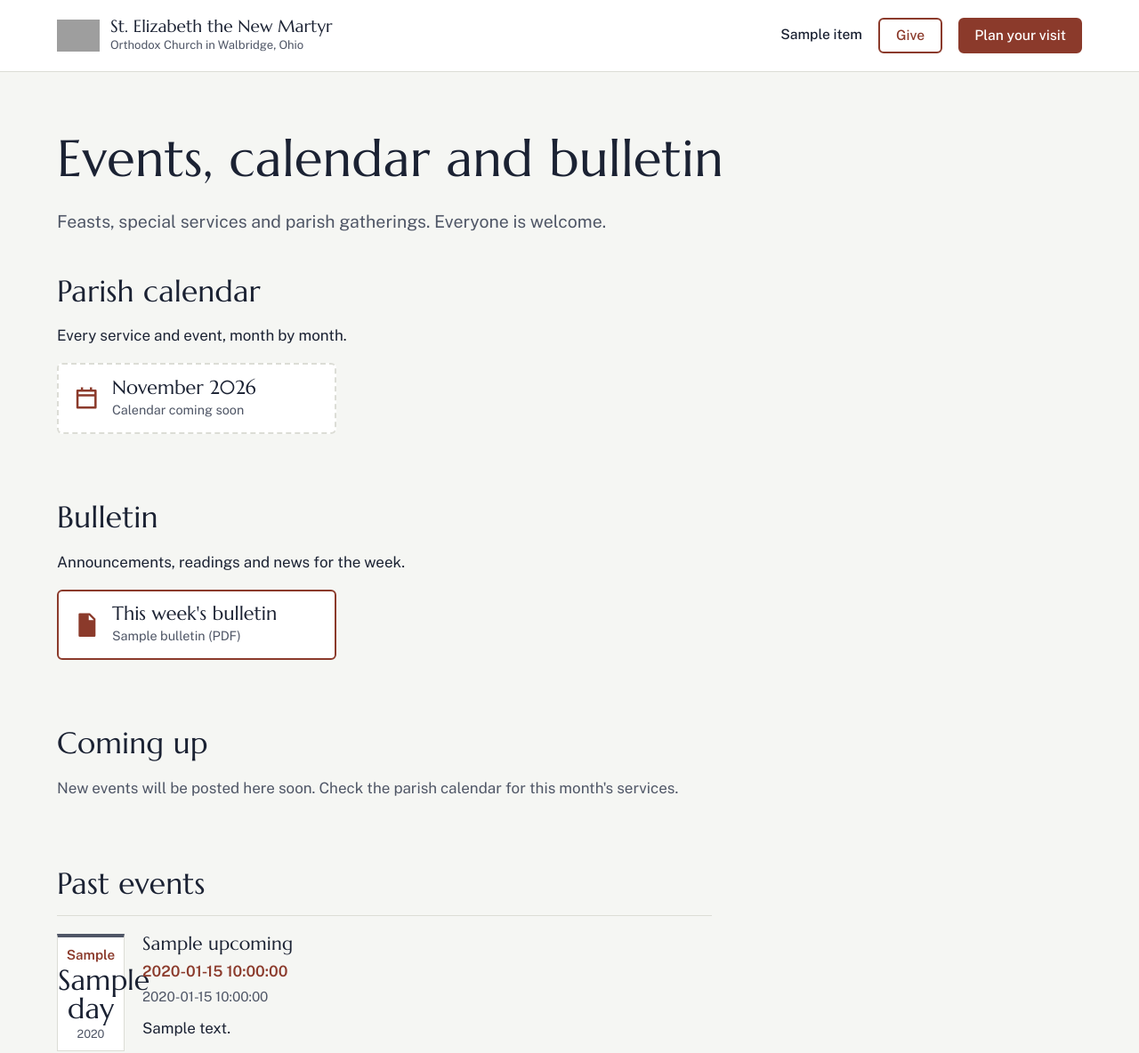
After one commit to rupadre/St-Elizabeth-website, a Python web app: template templates/events.html in a window 1280 px wide. The commit adds this page. Shown: the top 1184 px of the page at 89% size. Run offline with Jinja, Linux system fonts and the light colour scheme; the template is opened without the code that fills it: most values are stand-ins (such as "Sample title", 1, 10 or a date in 2020); grey boxes are pictures that could not be loaded.

Commit message:
Add events, calendar and bulletin section
Coming and past events filled from the November and December 2026 parish
calendars; next four events on the homepage. Place for the weekly bulletin
on the homepage, events and calendar pages. Wednesday schedule and parish
email updated from the calendar.

Co-Authored-By: Claude Opus 5.5 <noreply@anthropic.com>
Claude-Session: https://claude.ai/code/session_01WUKdjRhK7VC28AnZkZkEwi

```diff
--- /dev/null
+++ b/content/bulletin.json
@@ -0,0 +1,5 @@
+{
+  "note": "The current bulletin. Put the PDF in static/bulletin/ and set url to /static/bulletin/<file>.pdf, with the Sunday date as label. Leave url empty to show 'coming soon'.",
+  "label": "",
+  "url": ""
+}
--- a/content/site.json
+++ b/content/site.json
@@ -16,5 +16,6 @@
   "bishop": "His Eminence Archbishop Alexander",
   "diocese": "Bulgarian Diocese of the Orthodox Church in America",
   "diocese_link": "https://www.bdoca.org",
-  "oca_link": "https://www.oca.org"
+  "oca_link": "https://www.oca.org",
+  "email": "office@stelizabethmartyr.org"
 }
--- a/static/css/site.css
+++ b/static/css/site.css
@@ -235,6 +235,24 @@ p, ul, ol { margin: 0 0 1em; }
 .patron-icon img { width: 100%; border: 1px solid var(--stone); }
 .patron-icon figcaption { font-size: 0.85rem; color: var(--muted); margin-top: 0.4rem; }
 
+/* Events */
+.events { list-style: none; padding: 0; margin: 0 0 1rem; max-width: 46rem; }
+.event { display: grid; grid-template-columns: 4.75rem 1fr; gap: 1.25rem; padding: 1.25rem 0; border-top: 1px solid var(--stone); }
+.event:last-child { border-bottom: 1px solid var(--stone); }
+.event-date { text-align: center; background: var(--white); border: 1px solid var(--stone); border-top: 4px solid var(--brick); padding: 0.4rem 0 0.5rem; align-self: start; }
+.event-date .m { display: block; font-weight: 600; color: var(--brick); font-size: 0.95rem; }
+.event-date .d { display: block; font-family: var(--display); font-size: 2rem; line-height: 1; }
+.event-date .y { display: block; font-size: 0.8rem; color: var(--muted); margin-top: 0.15rem; }
+.event h3 { margin: 0 0 0.25rem; font-size: 1.3rem; }
+.event-when { color: var(--brick); font-weight: 600; margin-bottom: 0.15rem; }
+.event-time { color: var(--muted); font-size: 0.95rem; margin-bottom: 0.5rem; }
+.event p:last-child { margin-bottom: 0; }
+.event img { margin-top: 0.9rem; max-width: 26rem; width: 100%; }
+.events.compact { display: grid; grid-template-columns: repeat(2, minmax(0, 1fr)); column-gap: 3rem; max-width: none; border-top: 1px solid var(--stone); }
+.events.compact .event { border-top: 0; border-bottom: 1px solid var(--stone); }
+.events.past .event-date { border-top-color: var(--muted); }
+.events-empty { color: var(--muted); }
+
 /* Calendar links */
 .cal-links { list-style: none; padding: 0; margin: 0 0 1rem; display: grid; grid-template-columns: repeat(2, minmax(0, 1fr)); gap: 0.75rem; max-width: 40rem; }
 .cal-link { display: flex; align-items: center; gap: 0.85rem; min-height: 4.5rem; padding: 0.85rem 1rem; background: var(--white); border: 2px solid var(--brick); border-radius: 6px; color: var(--ink); text-decoration: none; }
@@ -255,6 +273,9 @@ a.cal-link:hover .cal-icon, a.cal-link:hover .cal-sub { color: #fff; }
 .button.give { padding-inline: 1.1rem; }
 .mobile-only { display: none; }
 
+.bulletin { max-width: 40rem; margin-bottom: 1rem; }
+.bulletin .cal-link { max-width: calc(50% - 0.375rem); }
+
 /* Small screens */
 @media (max-width: 1100px) {
   .nav { display: none; }
@@ -272,6 +293,7 @@ a.cal-link:hover .cal-icon, a.cal-link:hover .cal-sub { color: #fff; }
   .layout { grid-template-columns: 1fr; }
   .paths { grid-template-columns: 1fr; gap: 1.5rem; }
   .questions { grid-template-columns: 1fr; }
+  .events.compact { grid-template-columns: 1fr; }
   .footer-grid { grid-template-columns: 1fr; gap: 1.75rem; }
 }
 @media (max-width: 600px) {
@@ -282,6 +304,8 @@ a.cal-link:hover .cal-icon, a.cal-link:hover .cal-sub { color: #fff; }
   .gallery img:first-child { grid-column: 1 / -1; }
   .times li, .schedule .day { grid-template-columns: 1fr; gap: 0.2rem; }
   .cal-links { grid-template-columns: 1fr; }
+  .bulletin .cal-link { max-width: none; }
+  .event { grid-template-columns: 3.75rem 1fr; gap: 1rem; }
   .history .ph-pair, .history .ph-cards { grid-template-columns: 1fr; }
   .history .ph-timeline li { grid-template-columns: 4.5rem 1fr; }
 }
--- /dev/null
+++ b/static/js/events.js
@@ -0,0 +1,21 @@
+/* Moves events whose date has passed out of "Coming up", so the lists stay
+   right in the visitor's browser between site rebuilds. */
+(function () {
+  var d = new Date();
+  var today = d.getFullYear() + "-" + String(d.getMonth() + 1).padStart(2, "0") + "-" + String(d.getDate()).padStart(2, "0");
+  var upcoming = document.querySelector('[data-events="upcoming"]');
+  var past = document.querySelector('[data-events="past"]');
+  if (!upcoming) return;
+  var moved = Array.prototype.filter.call(upcoming.children, function (li) {
+    return li.getAttribute("data-event-end") < today;
+  });
+  moved.forEach(function (li) {
+    if (past) past.insertBefore(li, past.firstChild); else li.remove();
+  });
+  if (!upcoming.children.length) {
+    var empty = document.querySelector("[data-events-empty]");
+    if (empty) empty.hidden = false;
+    var section = upcoming.closest("[data-events-section]");
+    if (section) section.hidden = true;
+  }
+})();
--- /dev/null
+++ b/templates/_bulletin.html
@@ -0,0 +1,4 @@
+<div class="bulletin">
+  {% if bulletin.url %}<a class="cal-link" href="{{ bulletin.url }}"><svg aria-hidden="true" viewBox="0 0 24 24" class="cal-icon"><path fill="currentColor" d="M6 2h9l5 5v15a1 1 0 0 1-1 1H6a1 1 0 0 1-1-1V3a1 1 0 0 1 1-1zm8 1.5V8h4.5zM8 12h8v1.6H8zm0 3.5h8v1.6H8zm0-7h4v1.6H8z"/></svg><span><span class="cal-month">This week's bulletin</span><span class="cal-sub">{{ bulletin.label }} (PDF)</span></span></a>
+  {% else %}<span class="cal-link is-missing"><svg aria-hidden="true" viewBox="0 0 24 24" class="cal-icon"><path fill="currentColor" d="M6 2h9l5 5v15a1 1 0 0 1-1 1H6a1 1 0 0 1-1-1V3a1 1 0 0 1 1-1zm8 1.5V8h4.5zM8 12h8v1.6H8zm0 3.5h8v1.6H8zm0-7h4v1.6H8z"/></svg><span><span class="cal-month">This week's bulletin</span><span class="cal-sub">Coming soon</span></span></span>{% endif %}
+</div>
--- /dev/null
+++ b/templates/_event.html
@@ -0,0 +1,10 @@
+<li class="event" data-event-end="{{ e.end_date }}">
+  <div class="event-date" aria-hidden="true"><span class="m">{{ e.month_short }}</span><span class="d">{{ e.day }}</span><span class="y">{{ e.year }}</span></div>
+  <div class="event-body">
+    <h3>{{ e.title }}</h3>
+    <p class="event-when">{{ e.long_date }}</p>
+    {% if e.time %}<p class="event-time">{{ e.time }}</p>{% endif %}
+    {% if e.text %}<p>{{ e.text }}</p>{% endif %}
+    {% if e.image %}<img src="{{ static }}img/{{ e.image }}.jpg" alt="{{ e.image_alt }}" loading="lazy">{% endif %}
+  </div>
+</li>
--- a/templates/base.html
+++ b/templates/base.html
@@ -47,7 +47,7 @@
       <div>
         <h2>{{ site.short_name }}</h2>
         <address style="font-style:normal">{{ site.address_line }}<br>{{ site.city_line }}</address>
-        <p><a href="{{ site.phone_link }}">{{ site.phone }}</a> (call or text Fr. Arkady)</p>
+        <p><a href="{{ site.phone_link }}">{{ site.phone }}</a> (call or text Fr. Arkady)<br><a href="mailto:{{ site.email }}">{{ site.email }}</a></p>
         <p>Sunday Divine Liturgy at {{ schedule.sunday_first }}</p>
       </div>
       <div>
@@ -55,7 +55,8 @@
         <ul>
           <li><a href="/new/first-visit/">Your first visit</a></li>
           <li><a href="/worship/">Service times</a></li>
-          <li><a href="/calendar/">Parish calendar</a></li>
+          <li><a href="/events/">Events and calendar</a></li>
+          <li><a href="/events/#bulletin">Bulletin</a></li>
           <li><a href="/contact/">Contact and directions</a></li>
         </ul>
       </div>
--- a/templates/calendar.html
+++ b/templates/calendar.html
@@ -9,6 +9,8 @@
   <div class="layout single">
     <div>
       {% include "_calendar.html" %}
+      {% include "_bulletin.html" %}
+      <p style="margin-top:1rem"><a href="/events/">See coming and past events</a></p>
       <div class="prose" style="margin-top:2rem">
         <p>Feast days add services to our regular schedule, and times sometimes change. Please check the calendar before you come, or call or text Fr. Arkady at <a href="{{ site.phone_link }}">{{ site.phone }}</a>.</p>
         <p>Our regular weekly services are listed on the <a href="/worship/">Worship</a> page.</p>
--- a/templates/contact.html
+++ b/templates/contact.html
@@ -14,6 +14,7 @@
         <a class="button" href="{{ site.phone_link }}">Call</a>
         <a class="button quiet" href="{{ site.sms_link }}">Send a text</a>
       </div>
+      <p>Or email <a href="mailto:{{ site.email }}">{{ site.email }}</a>.</p>
       <h2>Address</h2>
       <address class="address">{{ site.address_line }}<br>{{ site.city_line }}</address>
       <p><a href="{{ site.maps_link }}">Open in Google Maps</a></p>
--- /dev/null
+++ b/templates/events.html
@@ -0,0 +1,34 @@
+{% extends "base.html" %}
+{% block title %}Events and calendar | {{ site.short_name }}{% endblock %}
+{% block description %}Feasts, services and parish events at St. Elizabeth the New Martyr Orthodox Church in Walbridge, Ohio.{% endblock %}
+{% block content %}
+<div class="wrap">
+  <header class="page-head">
+    <h1>Events, calendar and bulletin</h1>
+    <p class="lead">Feasts, special services and parish gatherings. Everyone is welcome.</p>
+  </header>
+  <div class="layout single events-page">
+    <div>
+      <h2 style="margin-top:0">Parish calendar</h2>
+      <p>Every service and event, month by month.</p>
+      {% include "_calendar.html" %}
+
+      <h2 id="bulletin">Bulletin</h2>
+      <p>Announcements, readings and news for the week.</p>
+      {% include "_bulletin.html" %}
+
+      <h2 id="coming-up">Coming up</h2>
+      <ul class="events" data-events="upcoming">
+        {% for e in upcoming %}{% include "_event.html" %}{% endfor %}
+      </ul>
+      <p class="events-empty" data-events-empty{% if upcoming %} hidden{% endif %}>New events will be posted here soon. Check the parish calendar for this month's services.</p>
+
+      <h2 id="past">Past events</h2>
+      <ul class="events past" data-events="past">
+        {% for e in past %}{% include "_event.html" %}{% endfor %}
+      </ul>
+    </div>
+  </div>
+</div>
+<script src="{{ static }}js/events.js" defer></script>
+{% endblock %}
```
Also changed, not shown: CLAUDE.md (+5 -1 lines), content/events.json (added, +113 -0 lines), content/ministries.json (+25 -5 lines), content/orthodoxy-101/bible-and-tradition.md (+1 -1 lines), content/schedule.json (+17 -2 lines), parish/routes.py (+39 -2 lines), templates/home.html (+17 -1 lines), README.md, 1 other file.
